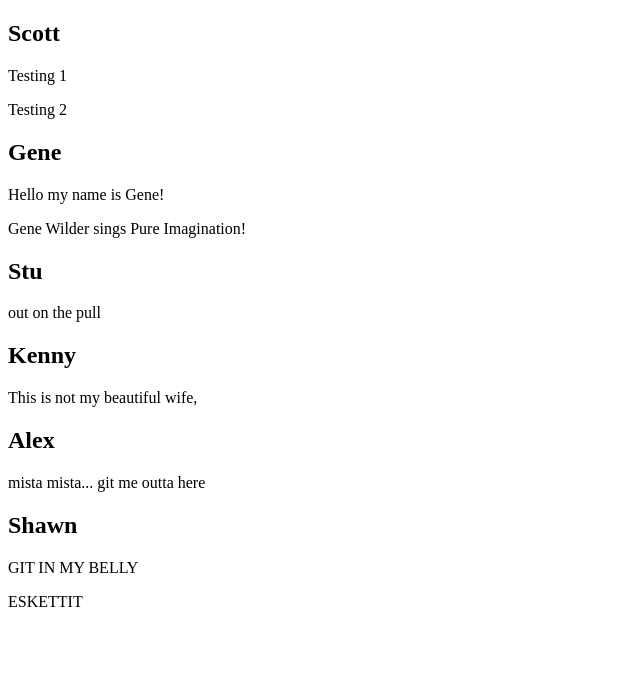
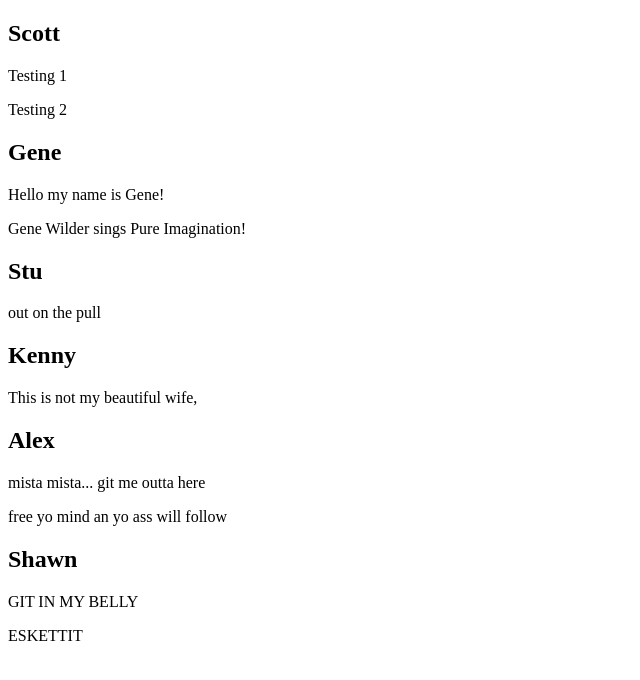
Before and after one commit to switsoeTechtonic/sentence-test, a plain HTML site: page index.html in a window 1280 px wide. Shown: the whole page, without its empty margins (0-640 px from the left). Drawn offline with Linux system fonts and the light colour scheme.

Commit message:
alexs second move

```diff
--- a/index.html
+++ b/index.html
@@ -19,6 +19,7 @@
     <p>This is not my beautiful wife,</p>
     <h2>Alex</h2>
     <p>mista mista... git me outta here</p>
+    <p>free yo mind an yo ass will follow</p>
     <h2>Shawn</h2>
     <p>GIT IN MY BELLY</p>
     <p>ESKETTIT</p>
```
